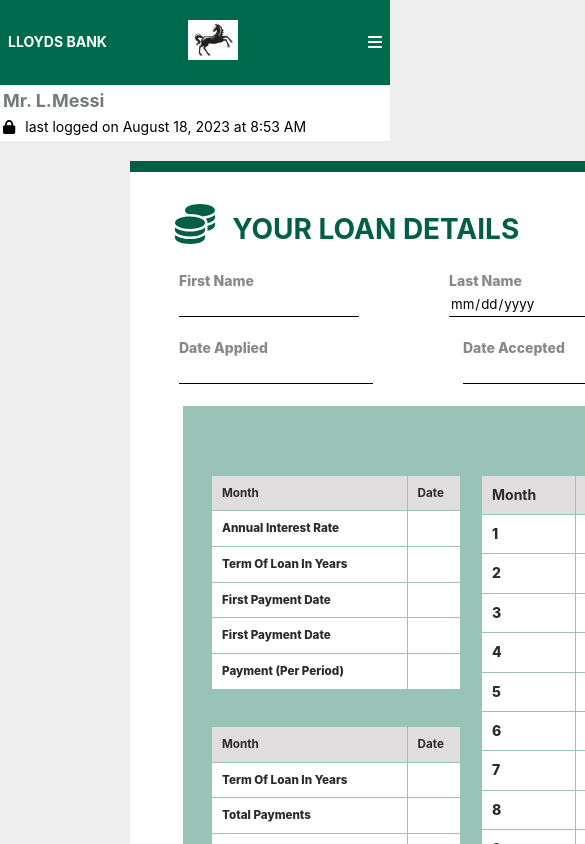
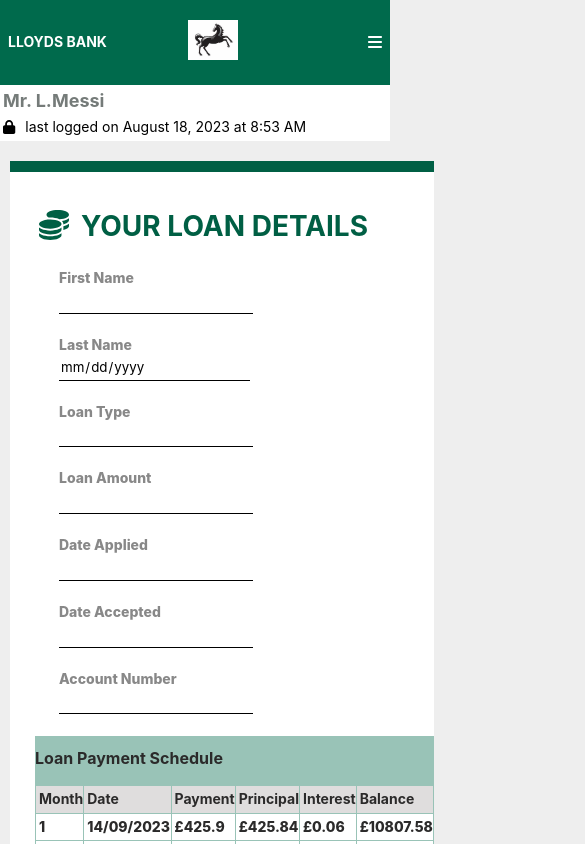
Before and after one commit to Safo-Samson/customer-interface-decisioning, a React (Vite) app: page /PaymentDetails in a window 390 px wide. Shown: the top 844 px of the page, 585 px wide, since content can reach past the window. Built offline with nearby package versions, Linux system fonts and the light colour scheme.

Commit message:
fixing loan schedule

```diff
--- a/src/components/StartLoan/LoanAcceptedDetails.css
+++ b/src/components/StartLoan/LoanAcceptedDetails.css
@@ -97,3 +97,146 @@
   min-height: 380px;
   /* background-color: bisque; */
 }
+
+.header-icon2 {
+  margin-right: 10.22px;
+  font-size: 40px;
+  margin-left: 46px;
+}
+
+@media (max-width: 747px) {
+.acceptedDetails-remaining-content {
+  padding-left: 10px;
+  padding-right: 0px;
+}
+
+.loanDetails-container {
+  max-width:fit-content;
+  min-height: 73.5vh;
+  position: relative; /* for the button to be styled well*/
+  min-width: fit-content;
+}
+.payment-schedule-container {
+  display: flex;
+  flex-direction: column;
+  justify-content: space-evenly;
+  padding: 0rem;
+  padding-top: 0px;
+  padding-right: 0px;
+  margin: 1rem 0;
+  margin-left: 0px;
+  margin-right: 0px;
+  color: rgb(43, 42, 42);
+  /* background-color: rgb(7, 255, 48); */
+  text-transform: uppercase;
+  max-height: 480px;
+  max-width: fit-content;
+}
+
+.loan-schedule-header {
+  display: flex;
+  min-width: min-content;
+  /* align-items: center; */
+  justify-content: space-between;
+  text-transform: capitalize;
+  padding-left: 0px;
+  margin-top: 10px;
+  font-size: medium;
+  /* background-color: rgb(206, 201, 248); */
+}
+.loan-schedule-tables-container {
+  display: flex;
+  /* justify-content: space-evenly; */
+  flex-direction: column-reverse;
+  min-width: fit-content;
+  padding-left: 0px;
+  /* background-color: red; */
+}
+.small-tables-container {
+  display: flex;
+  flex-direction: column;
+  justify-content: space-between; /* space between makes the size match the bigger one*/
+  font-size: smaller;
+  /* background-color: aqua; */
+  margin-right: 20px;
+  /* background-color: red; */
+   display: none;
+}
+
+.big-table {
+  min-width: auto;
+  min-height: auto;
+
+}
+
+.header-icon2 {
+  margin-right: 12px;
+  font-size: 30px;
+  margin-left: 4px;
+}
+
+}
+
+  @media (min-width: 748px) and (max-width: 1279px){
+.acceptedDetails-remaining-content {
+  padding-left: 10px;
+  padding-right: 0px;
+}
+
+.loanDetails-container {
+  max-width:fit-content;
+  min-height:  fit-content;
+  position: relative; /* for the button to be styled well*/
+  min-width: fit-content;
+}
+.payment-schedule-container {
+  display: flex;
+  flex-direction: column;
+  justify-content: space-evenly;
+  padding: 0rem;
+  padding-top: 0px;
+  padding-right: 0px;
+  margin: 1rem 0;
+  margin-left: 0px;
+  margin-right: 0px;
+  color: rgb(43, 42, 42);
+  /* background-color: rgb(7, 255, 48); */
+  text-transform: uppercase;
+  max-height: 480px;
+  max-width: fit-content;
+}
+
+.loan-schedule-header {
+  display: flex;
+  min-width: min-content;
+  /* align-items: center; */
+  justify-content: space-between;
+  text-transform: capitalize;
+  padding-left: 30px;
+  margin-top: 10px;
+  font-size: medium;
+  /* background-color: rgb(206, 201, 248); */
+}
+.loan-schedule-tables-container {
+  display: flex;
+  /* justify-content: space-evenly; */
+  flex-direction: column;
+  min-width: fit-content;
+  padding: 10px;
+  /* background-color: red; */
+}
+.small-tables-container {
+   display: none;
+}
+
+.big-table {
+  min-width: auto;
+  min-height: auto;
+}
+
+.header-icon2 {
+  margin-right: 12px;
+  font-size: 30px;
+  margin-left: 4px;
+}
+  }
--- a/src/components/StartLoan/LoanAcceptedDetails.jsx
+++ b/src/components/StartLoan/LoanAcceptedDetails.jsx
@@ -57,10 +57,7 @@
       <div className="acceptedDetails-remaining-content">
         <div className="loanDetails-container">
           <h1>
-            <FontAwesomeIcon
-              icon={faCoins}
-              style={{ marginRight: "17.22px", fontSize: "40px", marginLeft: '20px'}}
-            />
+            <FontAwesomeIcon icon={faCoins} className="header-icon2" />
             YOUR LOAN DETAILS
           </h1>
           <SelectedCustomer />
--- a/src/components/StartLoan/ModelDecision.css
+++ b/src/components/StartLoan/ModelDecision.css
@@ -284,9 +284,6 @@
     margin-top: 30px;
   }
 
-  .horizonaLine {
-    /* display: none; */
-  }
 
   .miniDecisions-buttons {
     height: 42px;
--- a/src/components/StartLoan/PaymentTable.css
+++ b/src/components/StartLoan/PaymentTable.css
@@ -25,3 +25,36 @@
 .custom-table tbody {
   background-color: white;
 }
+
+@media (max-width: 747px) {
+  .custom-table {
+  width: fit-content;
+  min-width: fit-content;
+  }
+  .custom-table th, .custom-table td {
+  border: 1px solid #99C3B7;;
+  padding: 2px;
+  text-align: left;
+  padding-left: 3px;
+  min-width: 0px;
+  text-transform: capitalize;
+  padding-right: 0;
+}
+  }
+
+
+  @media (min-width: 748px) and (max-width: 1279px){
+    .custom-table {
+  width: fit-content;
+  min-width: fit-content;
+  }
+  .custom-table th, .custom-table td {
+  border: 1px solid #99C3B7;;
+  padding: 2px;
+  text-align: left;
+  padding-left: 3px;
+  min-width: 0px;
+  text-transform: capitalize;
+  padding-right: 0;
+}
+  }
--- a/src/components/StartLoan/SelectedCustomer.css
+++ b/src/components/StartLoan/SelectedCustomer.css
@@ -30,3 +30,52 @@
   border-bottom: 1px solid black;
   max-width: 190px;
 }
+
+
+@media (max-width: 747px) {
+  .sel-customer-info {
+  max-width: fit-content;
+  flex-direction: column;
+  margin-right: 0;
+
+}
+
+.sel-customer-info-1 {
+  flex-direction: column;
+}
+
+.sel-customer-personalInfo {
+  margin-right: 0px;
+  margin-bottom: 20px;
+  /* background-color: aqua; */
+  min-width: fit-content;
+  color: rgb(136, 136, 136);
+}
+}
+
+@media (min-width: 748px) and (max-width: 1279px) {
+   .sel-customer-info {
+  max-width: fit-content;
+  flex-direction: column;
+  margin-right: 0;
+
+}
+
+.sel-customer-info-1 {
+  /* flex-direction: column; */
+  justify-content: space-between;
+}
+
+.sel-customer-personalInfo input {
+  min-width: fit-content;
+   max-width: fit-content;
+   margin-right: 9px;
+}
+.sel-customer-personalInfo {
+  margin-right: 0px;
+  margin-bottom: 20px;
+  /* background-color: aqua; */
+  min-width: fit-content;
+  color: rgb(136, 136, 136);
+}
+}
```
